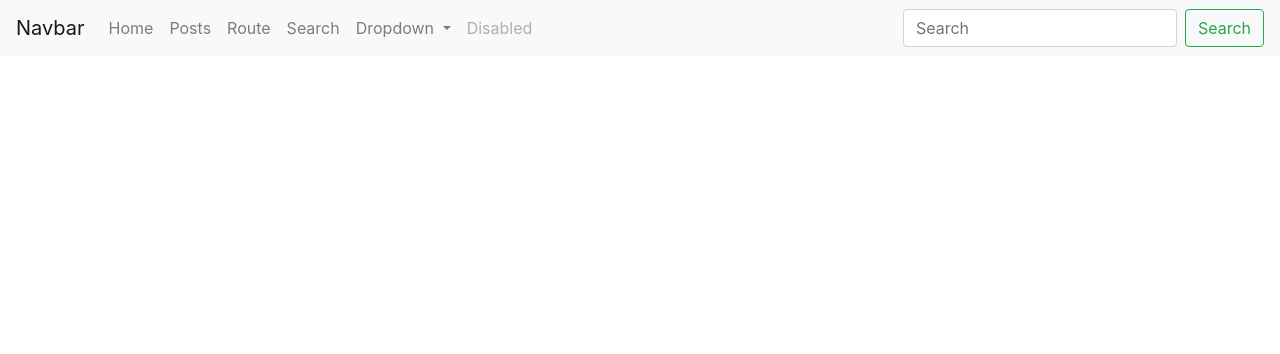
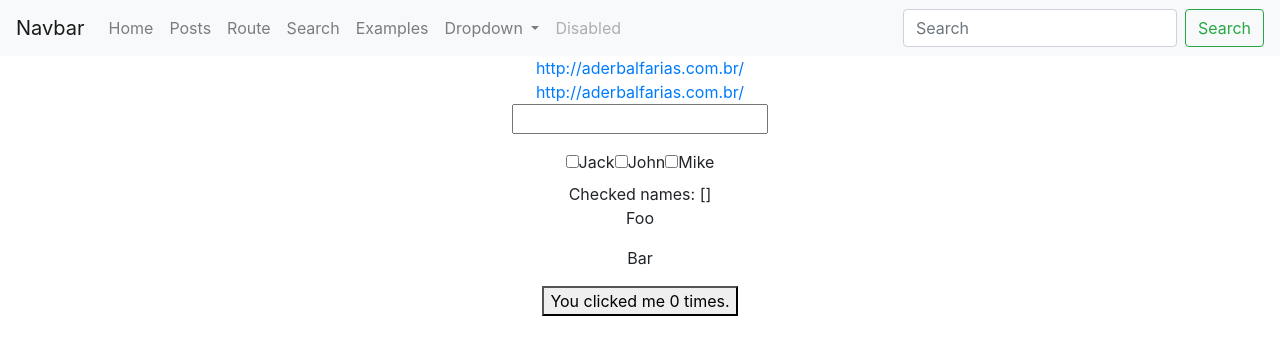
Before and after one commit to aderbalfarias/learning-vue, a Vue app: page /#/examples in a window 1280 px wide. Shown: the top 354 px of the page. Built offline with nearby package versions, Linux system fonts and the light colour scheme; what vue-resource would draw is missing.

Commit message:
Including examples

```diff
--- a/src/App.vue
+++ b/src/App.vue
@@ -11,6 +11,7 @@ import Home from './components/Home'
 import Nav from './components/Nav'
 import Posts from './components/Posts'
 import TestRoute from './components/TestRoute'
+import Examples from './components/Examples'
 
 export default {
     name: 'App',
@@ -18,7 +19,8 @@ export default {
         Home,
         Nav,
         Posts,
-        TestRoute
+        TestRoute,
+        Examples
     }
 }
 </script>
--- /dev/null
+++ b/src/components/Examples.vue
@@ -0,0 +1,59 @@
+<template>
+<section class="text-center">
+    <div>
+        <a v-bind:href="url">{{ url }}</a>
+        <br>
+        <a :href="url">{{ url }}</a>
+        <br>
+        <div>
+            <input v-model="message" type="text">
+        </div>
+        <p> {{ message }} </p>
+    </div>
+
+    <div>
+        <input type="checkbox" id="jack" value="Jack" v-model="checkedNames">
+        <label for="jack">Jack</label>
+        <input type="checkbox" id="john" value="John" v-model="checkedNames">
+        <label for="john">John</label>
+        <input type="checkbox" id="mike" value="Mike" v-model="checkedNames">
+        <label for="mike">Mike</label>
+        <br>
+        <span>Checked names: {{ checkedNames }}</span>
+    </div>
+
+    <div>
+        <p v-for="item in items" :key="item.message">
+            {{ item.message }}
+        </p>
+    </div>
+
+    <div>
+        <button v-on:click="count++">You clicked me {{ count }} times.</button>
+    </div>
+</section>
+</template>
+
+<script>
+export default {
+    name: 'Examples',
+    data() {
+        return {
+            url: 'http://aderbalfarias.com.br/',
+            message: '',
+            checkedNames: [],
+            items: [{
+                    message: 'Foo'
+                },
+                {
+                    message: 'Bar'
+                }
+            ],
+            count: 0
+        }
+    }
+}
+</script>
+
+<style scoped>
+</style>
--- a/src/components/Nav.vue
+++ b/src/components/Nav.vue
@@ -19,6 +19,9 @@
             </li>
             <li class="nav-item">
                 <router-link class="nav-link" :to="'/search'">Search</router-link>
+            </li>
+            <li class="nav-item">
+                <router-link class="nav-link" :to="'/examples'">Examples</router-link>
             </li>
             <li class="nav-item dropdown">
                 <a class="nav-link dropdown-toggle" href="#" id="navbarDropdown" role="button" data-toggle="dropdown" aria-haspopup="true"
--- a/src/components/Posts.vue
+++ b/src/components/Posts.vue
@@ -1,6 +1,6 @@
 <template>
-<div>
-    <p class="text-center">I'm Posting something</p>
+<div class="text-center">
+    <p>I'm Posting something</p>
 
     <div class="text-center">
         <button class="btn btn-info" v-on:click="get">
--- a/src/components/Search.vue
+++ b/src/components/Search.vue
@@ -1,5 +1,5 @@
 <template>
-<form v-cloak>
+<form class="text-center" v-cloak>
     <div class="bar">
         <input type="text" v-model="searchString" placeholder="Enter your search terms" />
     </div>
--- a/src/css/search.css
+++ b/src/css/search.css
@@ -3,7 +3,7 @@
 }
 
 * {
-    margin: 0;
+    /* margin: 0; */
     padding: 0;
 }
 
--- a/src/main.js
+++ b/src/main.js
@@ -7,6 +7,7 @@ import Home from './components/Home.vue'
 import Posts from './components/Posts.vue'
 import Search from './components/Search.vue'
 import TestRoute from './components/TestRoute.vue'
+import Examples from './components/Examples.vue'
 import VueResource from 'vue-resource'
 
 Vue.config.productionTip = false
@@ -28,6 +29,9 @@ const routes = [
     },
     {
         path: '/search', component: Search
+    },
+    {
+        path: '/examples', component: Examples
     }
 ];
 
```
